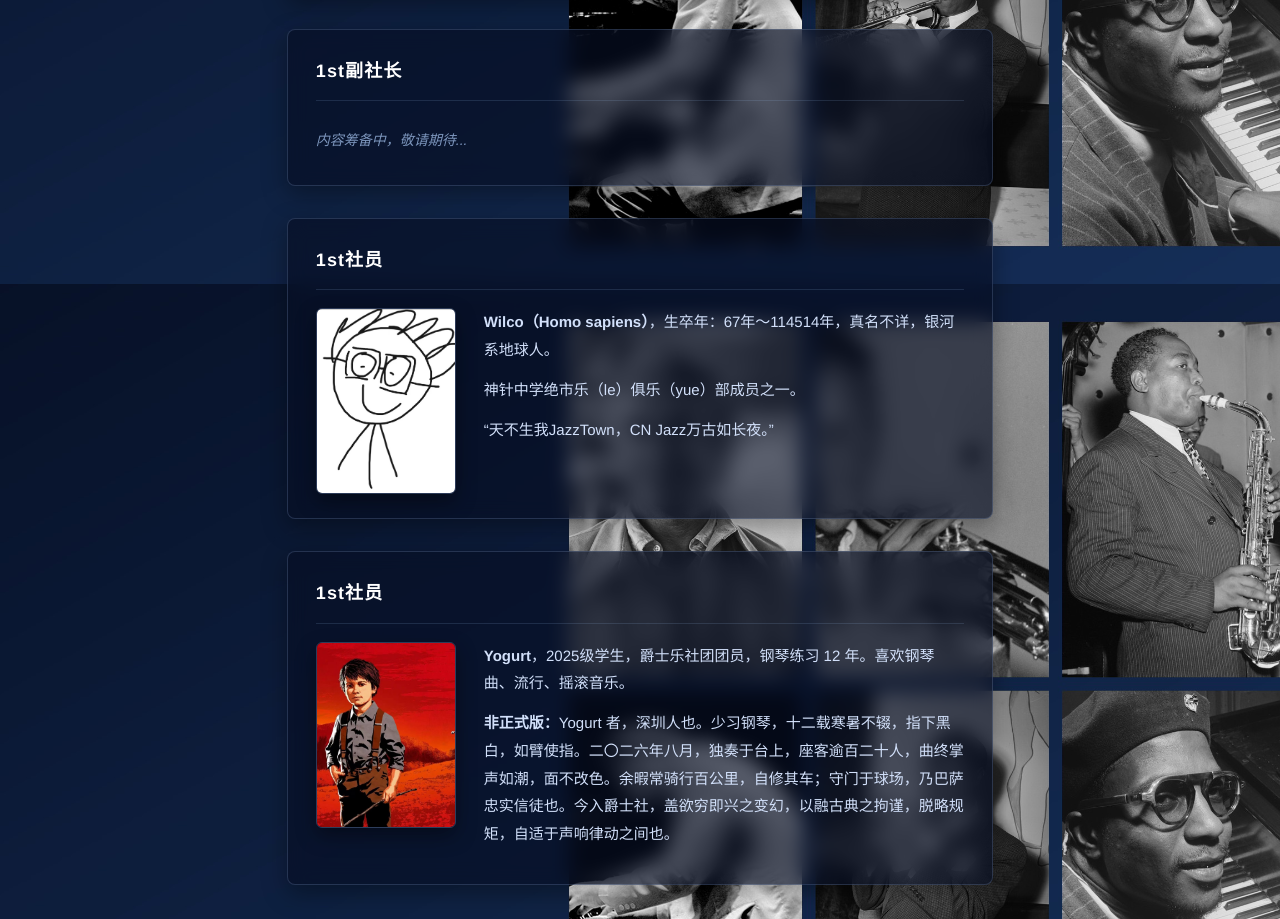
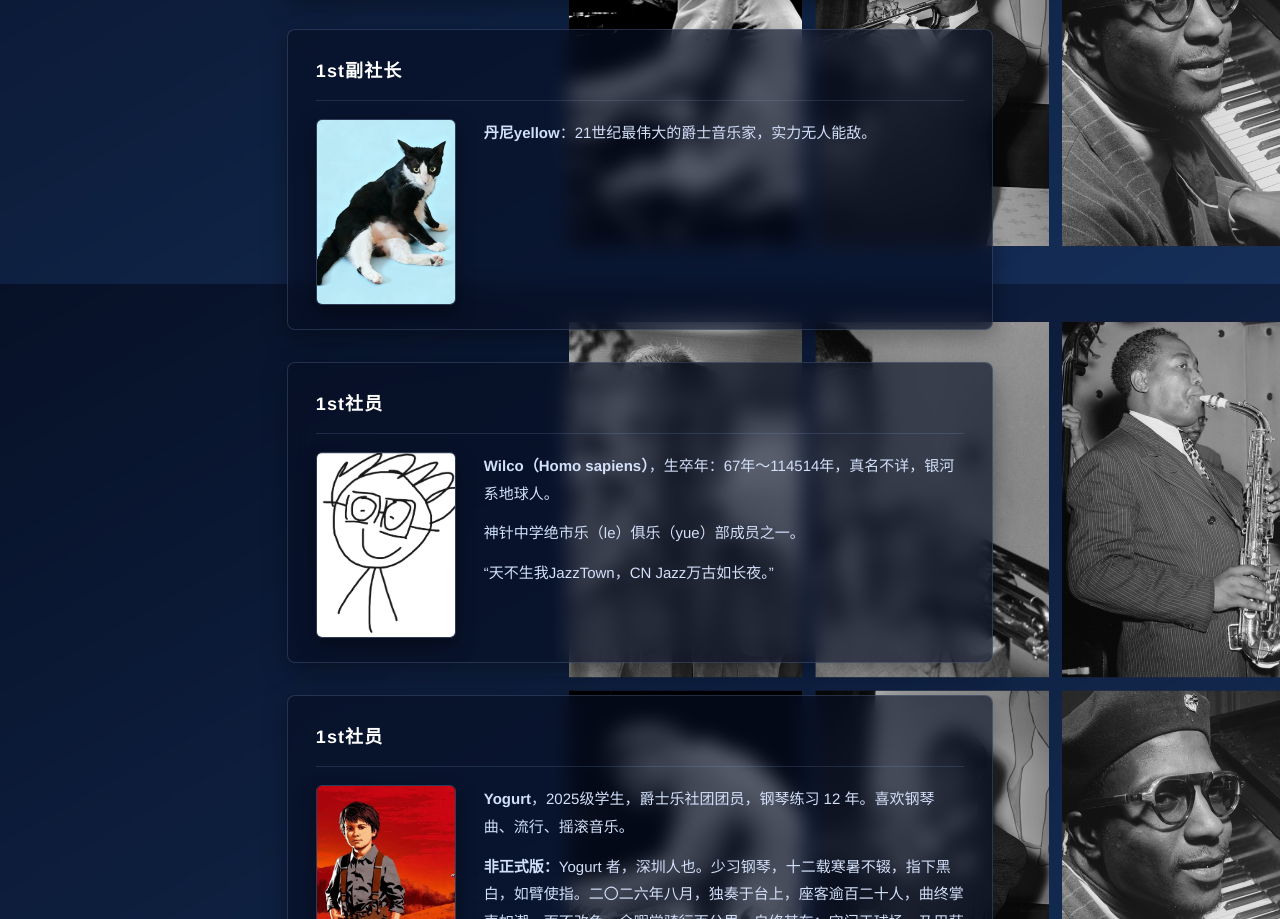
Before and after one commit to jazztownshenzhong/jazztownshenzhong.github.io, a plain HTML site: page intro.html in a window 1280 px wide. Shown: the part 1316-2235 px from the top of the page. Drawn offline with Linux system fonts and the light colour scheme.

Commit message:
添加副社长丹尼yellow的介绍与头像

```diff
--- a/intro.html
+++ b/intro.html
@@ -490,7 +490,10 @@
               <span class="member-role">1st副社长</span>
             </div>
             <div class="member-body">
-              <div class="member-placeholder">内容筹备中，敬请期待...</div>
+              <img src="danny-yellow.jpg" alt="1st副社长 丹尼yellow" class="member-avatar" loading="lazy">
+              <div class="member-info">
+                <p><strong>丹尼yellow</strong>：21世纪最伟大的爵士音乐家，实力无人能敌。</p>
+              </div>
             </div>
           </article>
 
```
Also changed, not shown: danny-yellow.jpg (added).
